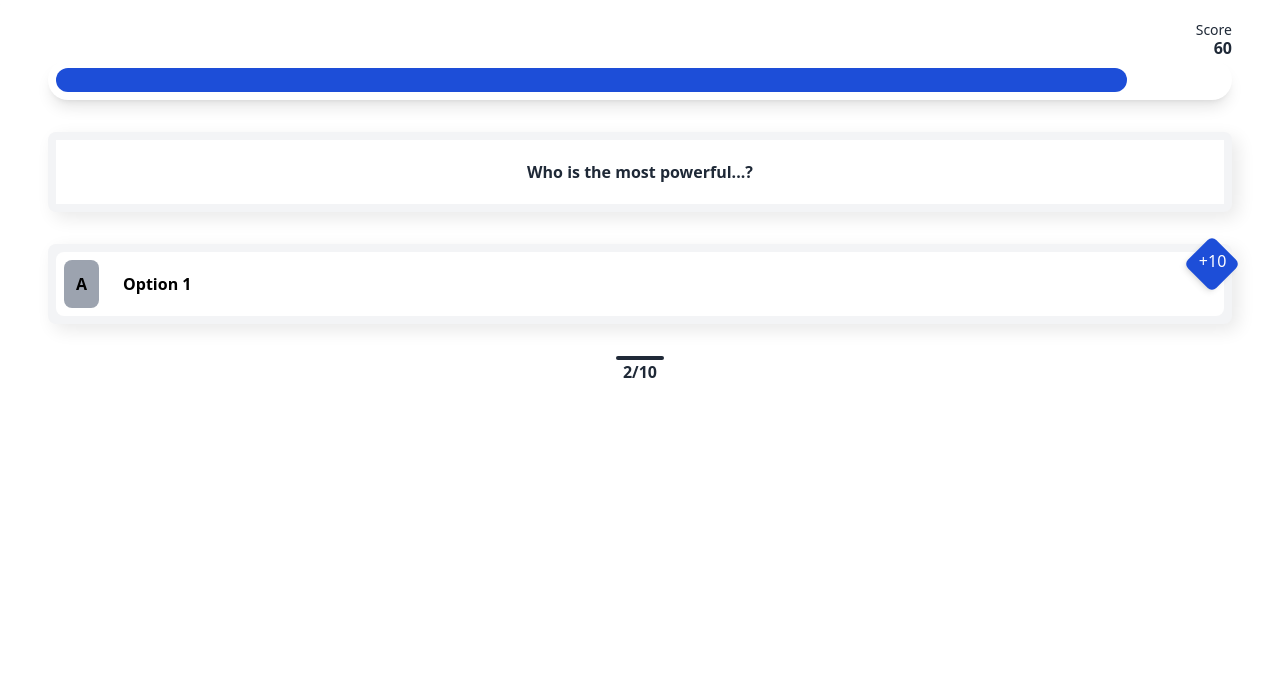
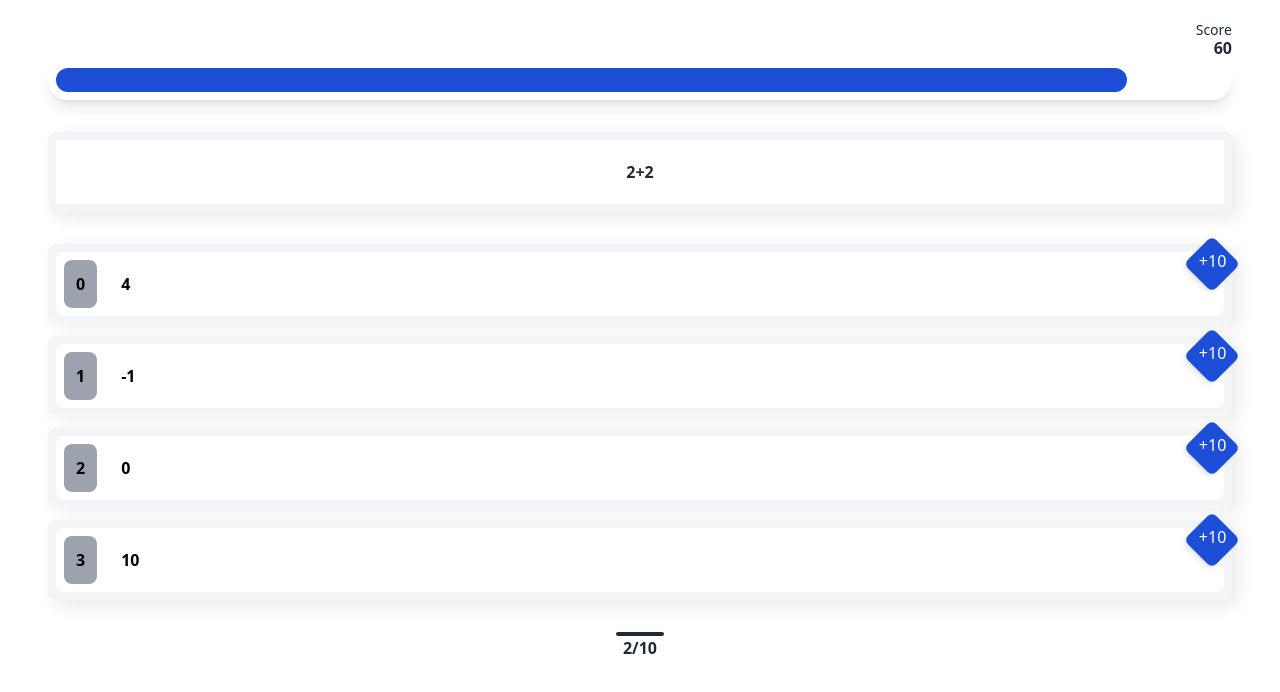
Before and after one commit to roma-marshall/QuizApp, a Vue app: page / in a window 1280 px wide. Shown: the top 692 px of the page. Built offline with nearby package versions, Linux system fonts and the light colour scheme.

Commit message:
options click

```diff
--- a/src/components/Home.vue
+++ b/src/components/Home.vue
@@ -10,18 +10,25 @@
       </div>
       <div class="rounded-lg bg-gray-100 p-2 morph-1 text-center font-bold text-gray-800 mt-8">
         <div class="bg-white p-5">
-          Who is the most powerful...?
+          {{ currentQuestion.question }}
         </div>
       </div>
       <div class="mt-8">
-        <div class="morph-1 bg-gray-100 p-2 rounded-lg mb-3 relative">
+        <div
+            v-for="(choice, item) in currentQuestion.choices"
+            :key="item"
+        >
+          <div
+              class="morph-1 bg-gray-100 p-2 rounded-lg mb-3 relative"
+              @click="onOptionClicked(choice)"
+          >
             <div class="bg-blue-700 p-1 transform rotate-45 rounded-md text-white h-10 w-10
         fond-bold absolute right-0 top-0 shadow-md">
               <p class="transform -rotate-45">+10</p>
             </div>
             <div class="bg-white rounded-lg font-bold flex p-2">
-            <div class="bg-gray-400 p-3 rounded-lg">A</div>
-            <div class="flex items-center pl-6">Option 1</div>
+              <div class="bg-gray-400 p-3 rounded-lg">{{ item }}</div>
+              <div class="flex items-center pl-6">{{ choice }}</div>
             </div>
           </div>
         </div>
@@ -30,14 +37,16 @@
           <p class="text-gray-800 font-bold">2/10</p>
         </div>
       </div>
+    </div>
   </main>
 </template>
 
 <script>
-import {ref} from 'vue'
+import {ref} from 'vue';
 
 export default {
   setup() {
+    let questionCounter = ref(0)
     const currentQuestion = ref({
       question: '',
       answer: 1,
@@ -60,6 +69,14 @@ export default {
         choices: ['-4', '6', '0', '41']
       },
     ]
+    const onQuizStart = () => {
+      currentQuestion.value = question[questionCounter.value]
+    }
+    const onOptionClicked = (choice) => {
+      console.log(choice)
+    }
+    onQuizStart()
+    return {currentQuestion, question, questionCounter, onQuizStart, onOptionClicked}
   }
 }
 </script>
```
Lines whose indentation alone changed are shown as unchanged.
